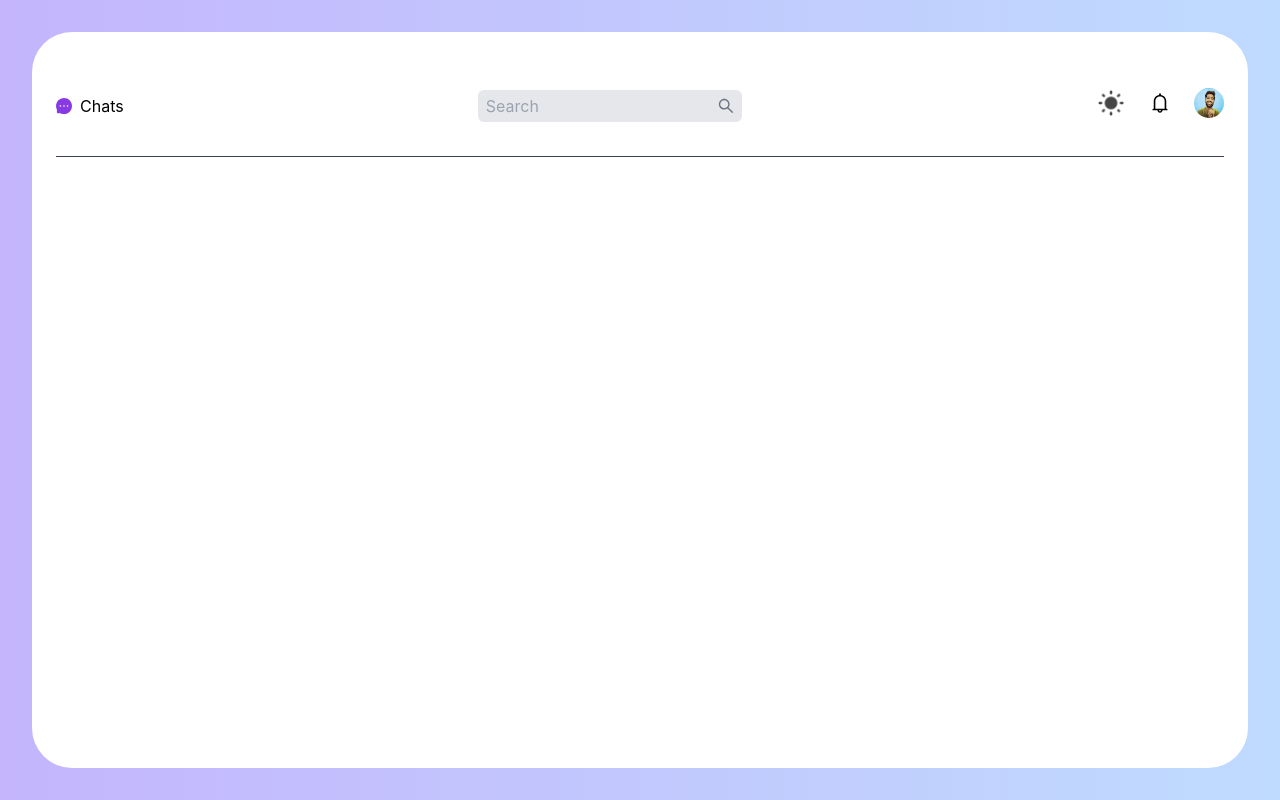
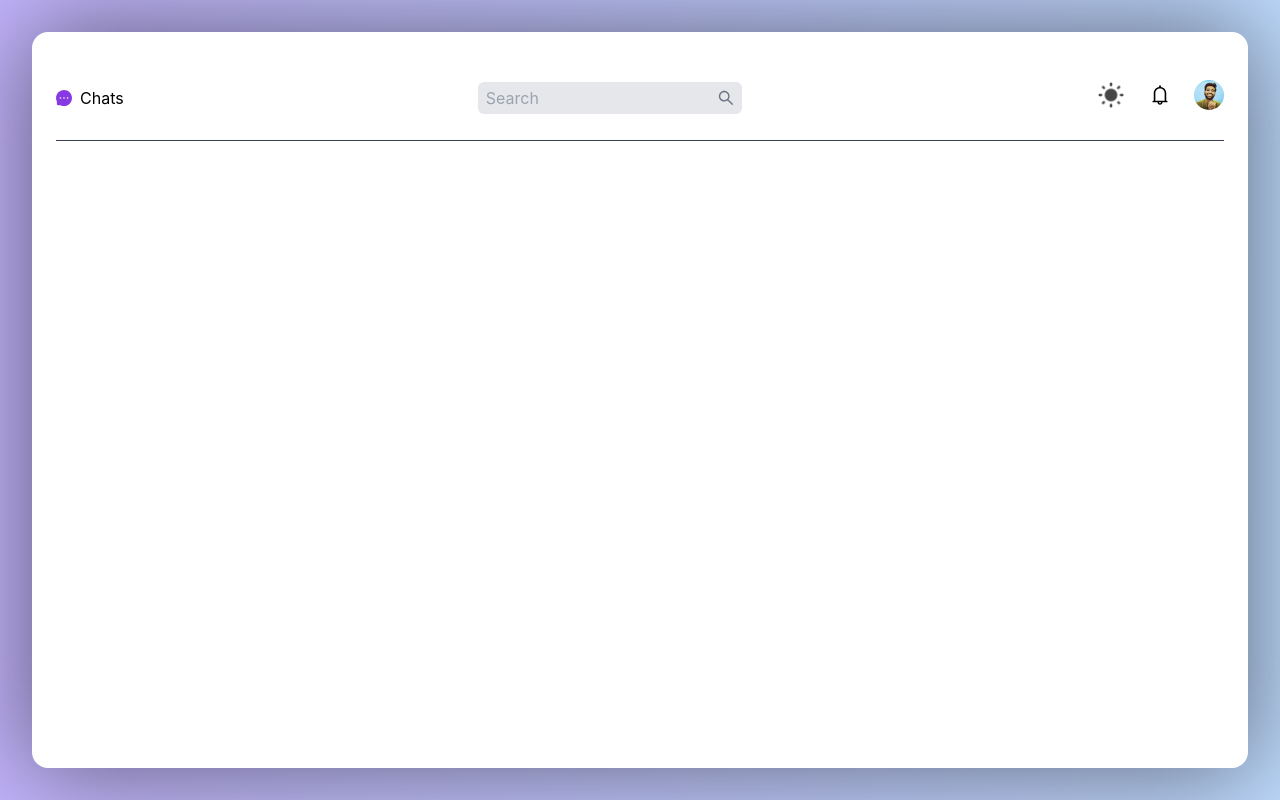
Before and after one commit to akku750156/Chats, a Next.js app: page / in a window 1280 px wide. Built offline with nearby package versions, Linux system fonts and the light colour scheme.

Commit message:
Moving to Server

```diff
--- a/components/Navbar.js
+++ b/components/Navbar.js
@@ -1,13 +1,12 @@
 import React from "react";
 import Image from "next/image";
-import { Switch } from "antd";
 import { MessageFilled, BellOutlined, SearchOutlined } from "@ant-design/icons";
 import { useTheme } from "next-themes";
 
 function Navbar() {
   const { theme, setTheme } = useTheme();
   return (
-    <div className="border-b border-gray-700 py-8 flex justify-between items-center">
+    <div className="border-b border-gray-700 py-6 flex justify-between items-center">
       <div className="flex items-center">
         <MessageFilled style={{ color: "#873AE3" }} className="mr-2" />
         <div>Chats</div>
@@ -25,7 +24,13 @@ function Navbar() {
           {theme === "light" ? (
             <Image src="/dark.png" alt="dark" height="30" width="30" />
           ) : (
-            <Image src="/light.png" alt="light" height="30" width="30" />
+            <Image
+              src="/light.png"
+              alt="light"
+              height="30"
+              width="30"
+              className="text-white"
+            />
           )}
         </button>
         <BellOutlined
@@ -36,7 +41,7 @@ function Navbar() {
           <Image
             height="30"
             width="30"
-            className="rounded-full"
+            className="rounded-full object-cover"
             src="/avatar.png"
             alt="Avatar"
           />
--- a/pages/index.js
+++ b/pages/index.js
@@ -10,7 +10,7 @@ export default function Home() {
         <meta name="description" />
         <link rel="icon" href="/icon.png" />
       </Head>
-      <div className="h-full p-6 rounded-[40px] bg-white dark:bg-black">
+      <div className="h-full p-6 rounded-2xl bg-white dark:bg-black shadow-[0px_0px_100px_5px_rgba(0,0,1,0.5)]">
         <Navbar />
       </div>
     </div>
```
